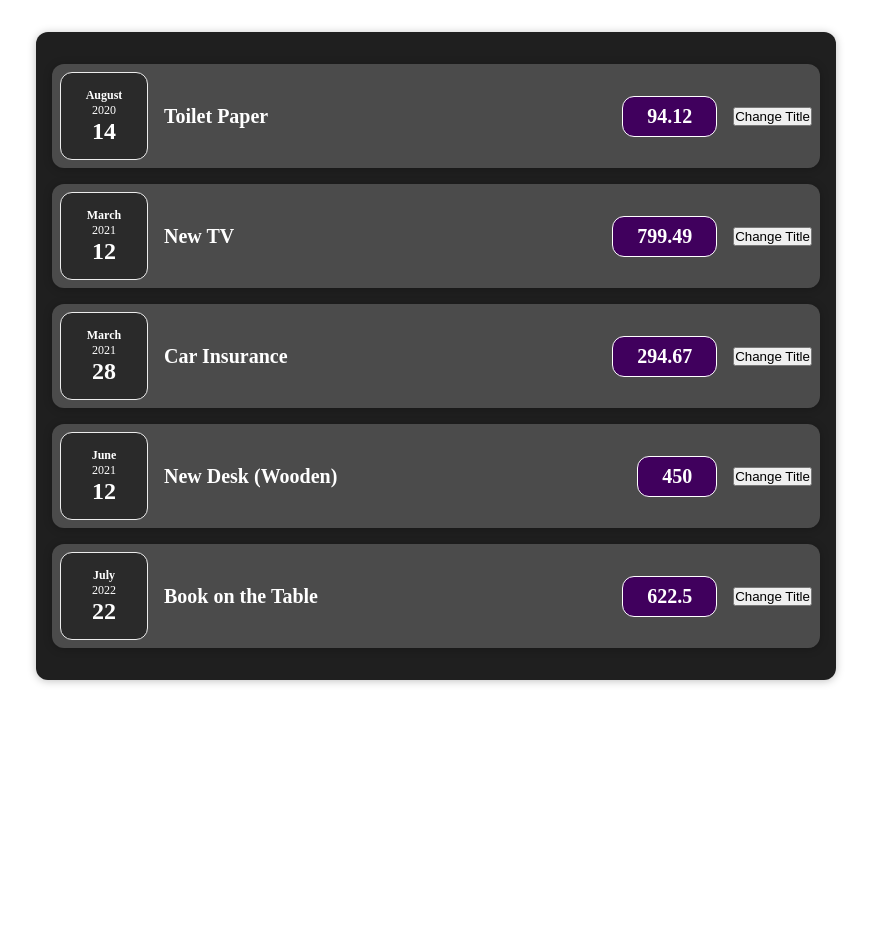
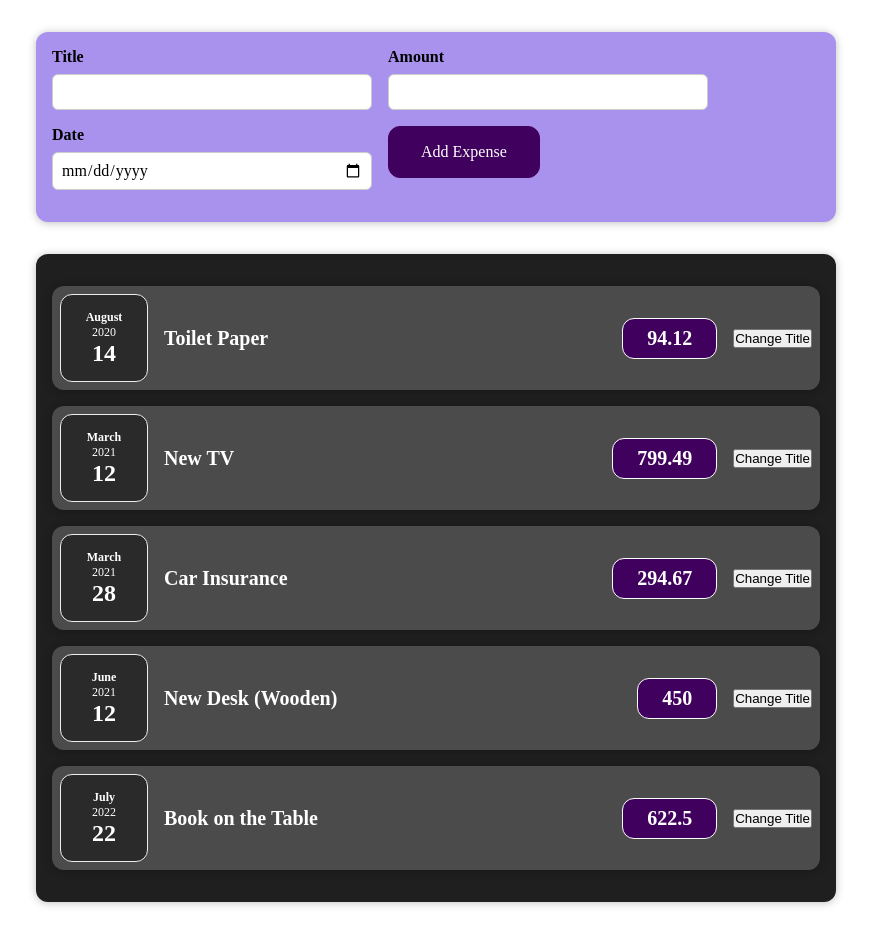
Before and after one commit to aysllanferreira/expenses-app, a React (Create React App) app: page / in a window 1280 px wide. Shown: the whole page, without its empty margins (204-1075 px from the left). Before the commit the page ends 800 px from the top, so only its background shows below. Built offline with nearby package versions, Linux system fonts and the light colour scheme.

Commit message:
Collecting data from inputs done

```diff
--- a/src/App.js
+++ b/src/App.js
@@ -1,5 +1,6 @@
 import './App.css';
 import Expenses from './Components/Expenses/Expenses';
+import NewExpense from './Components/NewExpenses/NewExpense';
 
 const App = () => {
   const expenses = [
@@ -32,6 +33,7 @@
 
   return (
     <div>
+      <NewExpense />
       <Expenses expenses={expenses} />
     </div>
   );
--- /dev/null
+++ b/src/Components/NewExpenses/ExpenseForm.css
@@ -0,0 +1,26 @@
+.new-expense__controls {
+    display: flex;
+    flex-wrap: wrap;
+    gap: 1rem;
+    margin-bottom: 1rem;
+    text-align: left;
+}
+
+.new-expense__control label {
+    font-weight: bold;
+    margin-bottom: 0.5rem;
+    display: block;
+}
+
+.new-expense__control input {
+    font: inherit;
+    padding: 0.5rem;
+    border-radius: 6px;
+    border: 1px solid #ccc;
+    width: 20rem;
+    max-width: 100%;
+}
+
+.new-expense__actions {
+    text-align: right;
+}
--- /dev/null
+++ b/src/Components/NewExpenses/ExpenseForm.jsx
@@ -0,0 +1,72 @@
+import { useState } from 'react';
+import './ExpenseForm.css';
+
+const ExpenseForm = () => {
+
+  const [userInput, setUserInput] = useState({
+    enteredTitle: '',
+    enteredAmount: '',
+    enteredDate: '',
+  });
+
+  const { enteredTitle, enteredAmount, enteredDate } = userInput;
+
+  const titleHandleChange = (event) => {
+    setUserInput((prevState) => {
+      return { ...prevState, enteredTitle: event.target.value };
+    } );
+  }
+  const amountHandleChange = (event) => {
+    setUserInput((prevState) => {
+      return { ...prevState, enteredAmount: event.target.value };
+    } );
+  };
+  const dateHandleChange = (event) => {
+    setUserInput((prevState) => {
+      return { ...prevState, enteredDate: event.target.value };
+    } );
+  };
+
+  const handleClick = (event) => {
+    event.preventDefault();
+    const expenseData = {
+      title: userInput.enteredTitle,
+      amount: userInput.enteredAmount,
+      date: new Date(userInput.enteredDate),
+    };
+    setUserInput({
+      enteredTitle: '',
+      enteredAmount: '',
+      enteredDate: '',
+    });
+
+    return expenseData;
+  }
+
+
+  return (
+    <form onSubmit={handleClick}>
+      <div className='new-expense__controls'>
+         <div className='new-expense__control'>
+          <label>Title</label>
+          <input type="text" value={enteredTitle} onChange={titleHandleChange} />
+        </div>
+
+        <div className='new-expense__control'>
+          <label>Amount</label>
+          <input type="number" min="0.01" step="0.01" value={enteredAmount} onChange={amountHandleChange} />
+        </div>
+
+        <div className='new-expense__control'>
+          <label>Date</label>
+          <input type="date" min="2019-01-01" max="2023-12-31" onChange={dateHandleChange} value={enteredDate} />
+        </div>
+        <div className='new-expense__actions'>
+          <button type='submit'>Add Expense</button>
+        </div>
+      </div>
+    </form>
+  )
+}
+
+export default ExpenseForm
--- /dev/null
+++ b/src/Components/NewExpenses/NewExpense.css
@@ -0,0 +1,38 @@
+.new-expense {
+    background-color: #a892ee;
+    padding: 1rem;
+    margin: 2rem auto;
+    width: 50rem;
+    max-width: 95%;
+    border-radius: 12px;
+    text-align: center;
+    box-shadow: 0 1px 8px rgba(0, 0, 0, 0.25);
+}
+
+.new-expense button {
+    font: inherit;
+    cursor: pointer;
+    padding: 1rem 2rem;
+    border: 1px solid #40005d;
+    background-color: #40005d;
+    color: white;
+    border-radius: 12px;
+    margin-right: 1rem;
+}
+
+.new-expense button:hover,
+.new-expense button:active {
+    background-color: #510674;
+    border-color: #510674;
+}
+
+.new-expense button.alternative {
+    color: #220131;
+    border-color: transparent;
+    background-color: transparent;
+}
+
+.new-expense button.alternative:hover,
+.new-expense button.alternative:active {
+    background-color: #ddb3f8;
+}
--- /dev/null
+++ b/src/Components/NewExpenses/NewExpense.jsx
@@ -0,0 +1,12 @@
+import ExpenseForm from './ExpenseForm';
+import './NewExpense.css';
+
+const NewExpense = () => {
+  return (
+    <div className='new-expense'>
+        <ExpenseForm />
+    </div>
+  )
+}
+
+export default NewExpense
```
